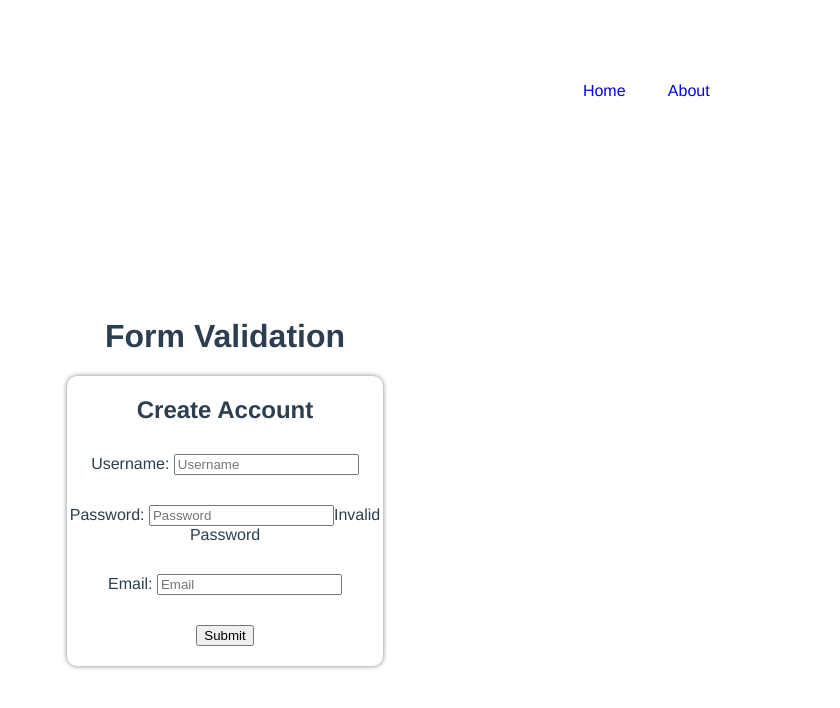
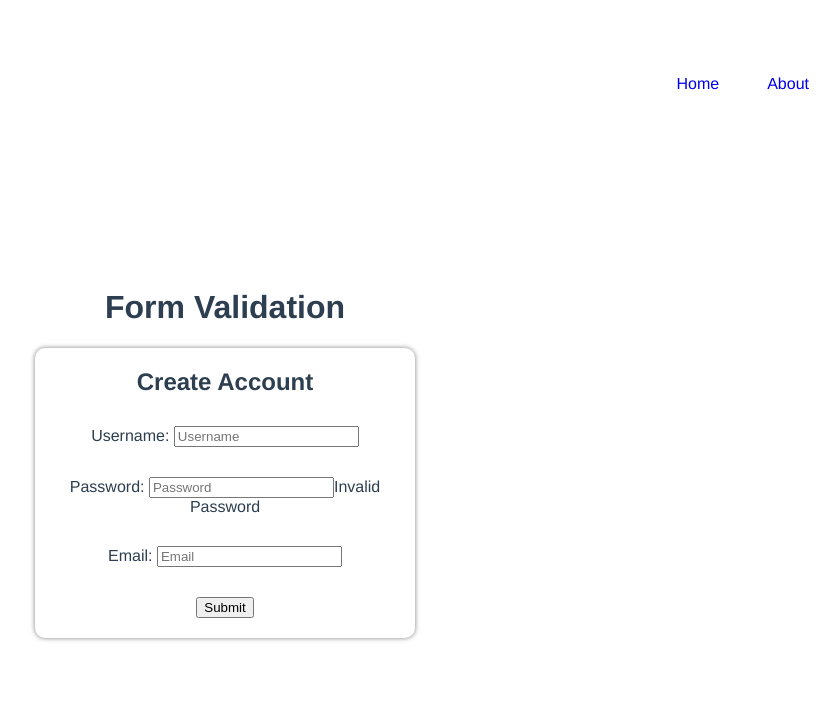
Before and after one commit to jackiewong99/form-validation, a Vue app: page / in a window 1280 px wide. Shown: the top 708 px of the page, without its empty margins (415-1255 px from the left). Built offline with nearby package versions, Linux system fonts and the light colour scheme.

Commit message:
Update styling

```diff
--- a/src/App.vue
+++ b/src/App.vue
@@ -26,22 +26,15 @@ export default {
   margin-top: 60px;
   width: 100%;
   height: 100%;
-  display: grid;
-  gap: 1rem;
-  grid-template-columns: repeat(auto-fit, minmax(240px, 1fr));
-  grid-auto-rows: 62px;
 }
 
 #nav {
-  grid-row: 1 / 1;
-  align-self: center;
-  justify-self: end;
-  margin-right: 15%;
+  margin: 5px 0;
+  padding: 5px 0;
 }
 
 .view {
-  grid-row: 2 / 11;
-  justify-self: center;
-  width: 50%;
+  margin: 5rem 0;
+  padding: 5rem 0;
 }
 </style>
--- a/src/components/layout/Header.vue
+++ b/src/components/layout/Header.vue
@@ -14,14 +14,21 @@ export default {
 </script>
 
 <style scoped>
+.header {
+  display: grid;
+  align-items: center;
+  grid-template-columns: repeat(auto-fit, minmax(240px, 1fr));
+}
+
 #nav {
   display: flex;
   flex-direction: row;
+  justify-content: flex-end;
 }
 
 .route {
   text-decoration: none;
-  margin-right: 50%;
+  margin-right: 3rem;
 }
 
 .route:focus {
--- a/src/views/About.vue
+++ b/src/views/About.vue
@@ -34,4 +34,11 @@ export default {
 };
 </script>
 
-<style scoped></style>
+<style scoped>
+.about {
+  display: flex;
+  flex-direction: column;
+  justify-content: center;
+  align-items: center;
+}
+</style>
--- a/src/views/Home.vue
+++ b/src/views/Home.vue
@@ -24,6 +24,6 @@ export default {
   align-items: center;
 }
 #form {
-  width: 50%;
+  width: 30%;
 }
 </style>
```
